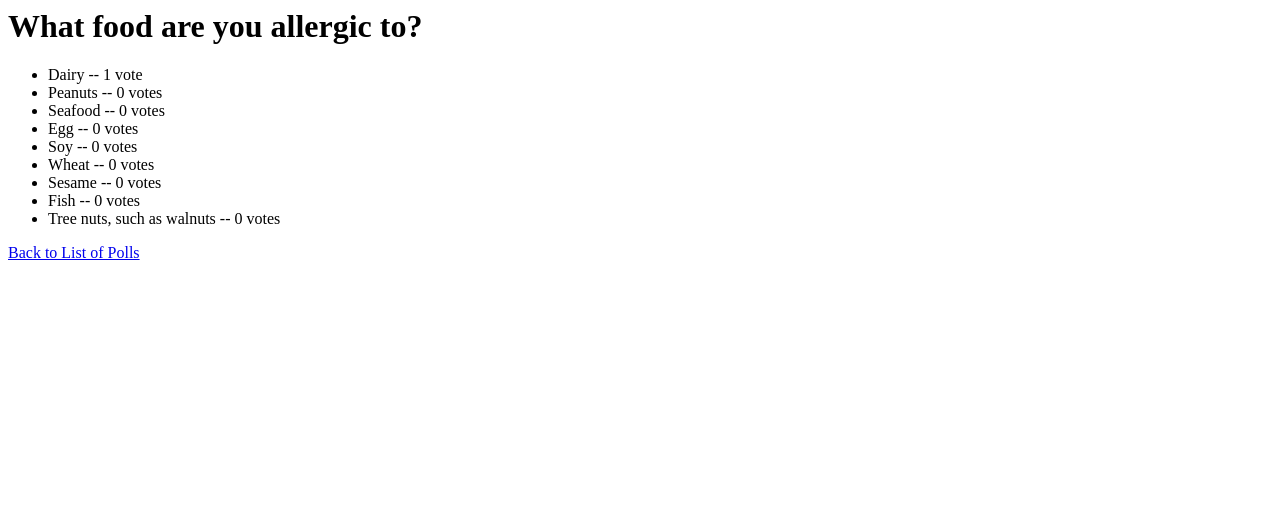
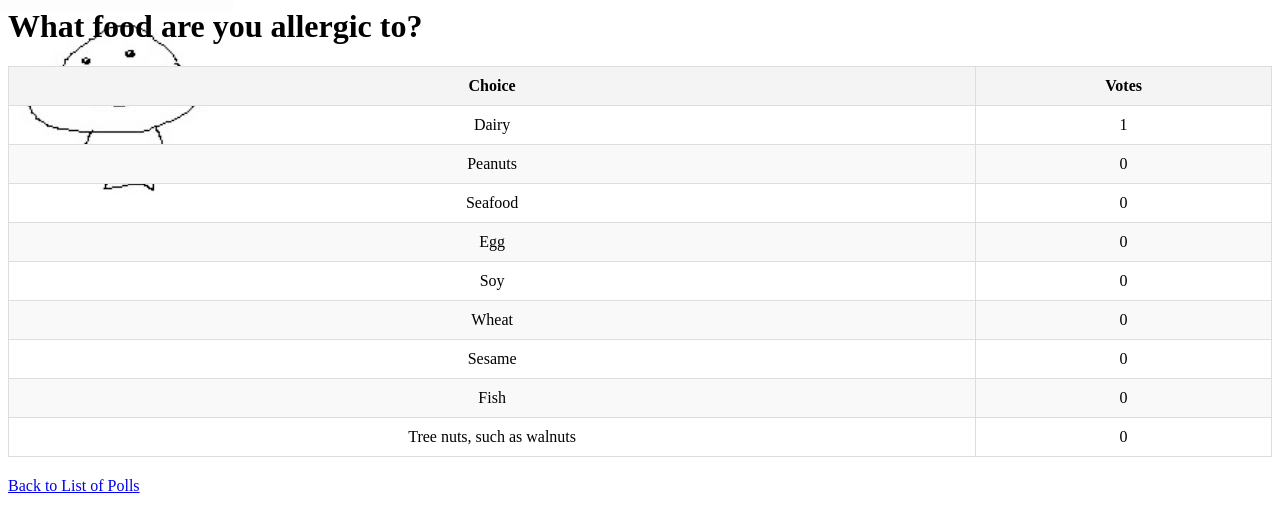
Before and after one commit to Karczel/ku-polls, a Django app: page /polls/2/results/ in a window 1280 px wide. Shown: the top 532 px of the page. Run offline with Django 5.2, Linux system fonts and the light colour scheme; data comes from the database, SQL or seed files in the repository.

Commit message:
Enhancements up to flake8

```diff
--- a/polls/static/polls/style.css
+++ b/polls/static/polls/style.css
@@ -1,3 +1,42 @@
 body {
     background: white url("images/background.png") no-repeat;
 }
+
+table {
+    width: 100%;
+    border-collapse: collapse;
+    margin: 20px 0;
+}
+
+th, td {
+    border: 1px solid #ddd;
+    padding: 10px;
+    text-align: center;
+}
+
+th {
+    background-color: #f4f4f4;
+}
+
+tr:nth-child(even) {
+    background-color: #f9f9f9;
+}
+
+tr:hover {
+    background-color: #f1f1f1;
+}
+
+.results-list {
+    list-style-type: none;
+    padding: 0;
+    margin: 0;
+}
+
+.result-item {
+    padding: 10px;
+    border-bottom: 1px solid #ddd;
+}
+
+.result-item:last-child {
+    border-bottom: none;
+}
--- a/polls/templates/polls/detail.html
+++ b/polls/templates/polls/detail.html
@@ -1,3 +1,6 @@
+{% load static %}
+
+<link rel="stylesheet" href="{% static 'polls/style.css' %}">
 
 {% if can_vote %}
     <form action="{% url 'polls:vote' question.id %}" method="post">
--- a/polls/templates/polls/index.html
+++ b/polls/templates/polls/index.html
@@ -10,7 +10,7 @@
     </h2>
 {% endif %}
 {% if latest_question_list %}
-    <ul>
+    <ul style="list-style-type: none; padding: 0; margin: 0;">
     {% for question in latest_question_list %}
         <li><a href="{% url 'polls:detail' question.id %}">{{ question.question_text }}</a>
             - <a href="{% url 'polls:results' question.id %}">Results</a>
--- a/polls/templates/polls/results.html
+++ b/polls/templates/polls/results.html
@@ -1,10 +1,26 @@
+{% load static %}
+
+<link rel="stylesheet" href="{% static 'polls/style.css' %}">
+
 <h1>{{ question.question_text }}</h1>
 
-<ul>
-{% for choice in question.choice_set.all %}
-    <li>{{ choice.choice_text }} -- {{ choice.votes }} vote{{ choice.votes|pluralize }}</li>
-{% endfor %}
-</ul>
+<table>
+    <thead>
+        <tr>
+            <th>Choice</th>
+            <th>Votes</th>
+        </tr>
+    </thead>
+    <tbody>
+        {% for choice in question.choice_set.all %}
+            <tr>
+                <td>{{ choice.choice_text }}</td>
+                <td>{{ choice.votes }}</td>
+            </tr>
+        {% endfor %}
+    </tbody>
+</table>
+
 
 <!--<a href="{% url 'polls:detail' question.id %}">Vote again?</a>-->
 
```
Also changed, not shown: ku-polls/settings.py (+6 -5 lines), 2 other files.
